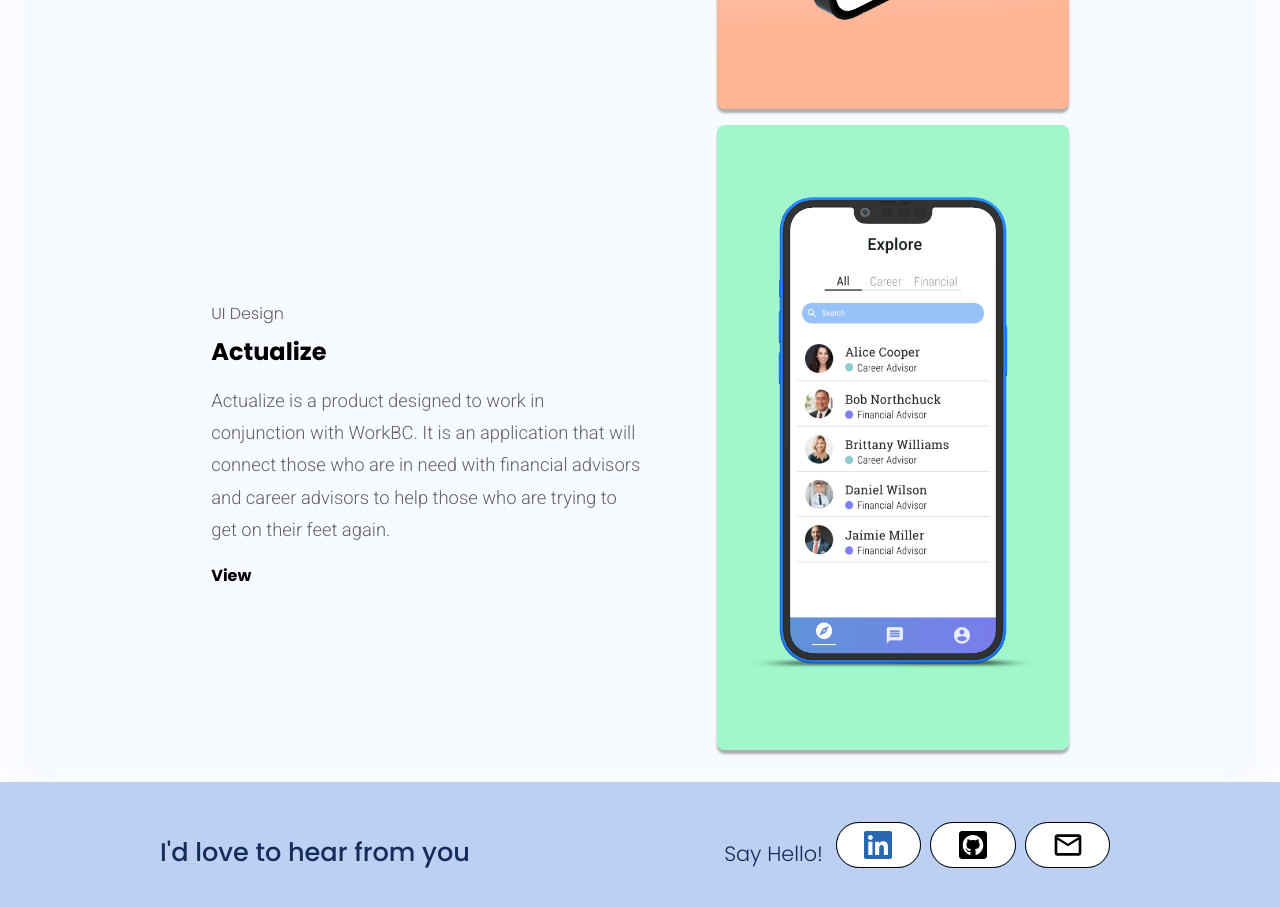
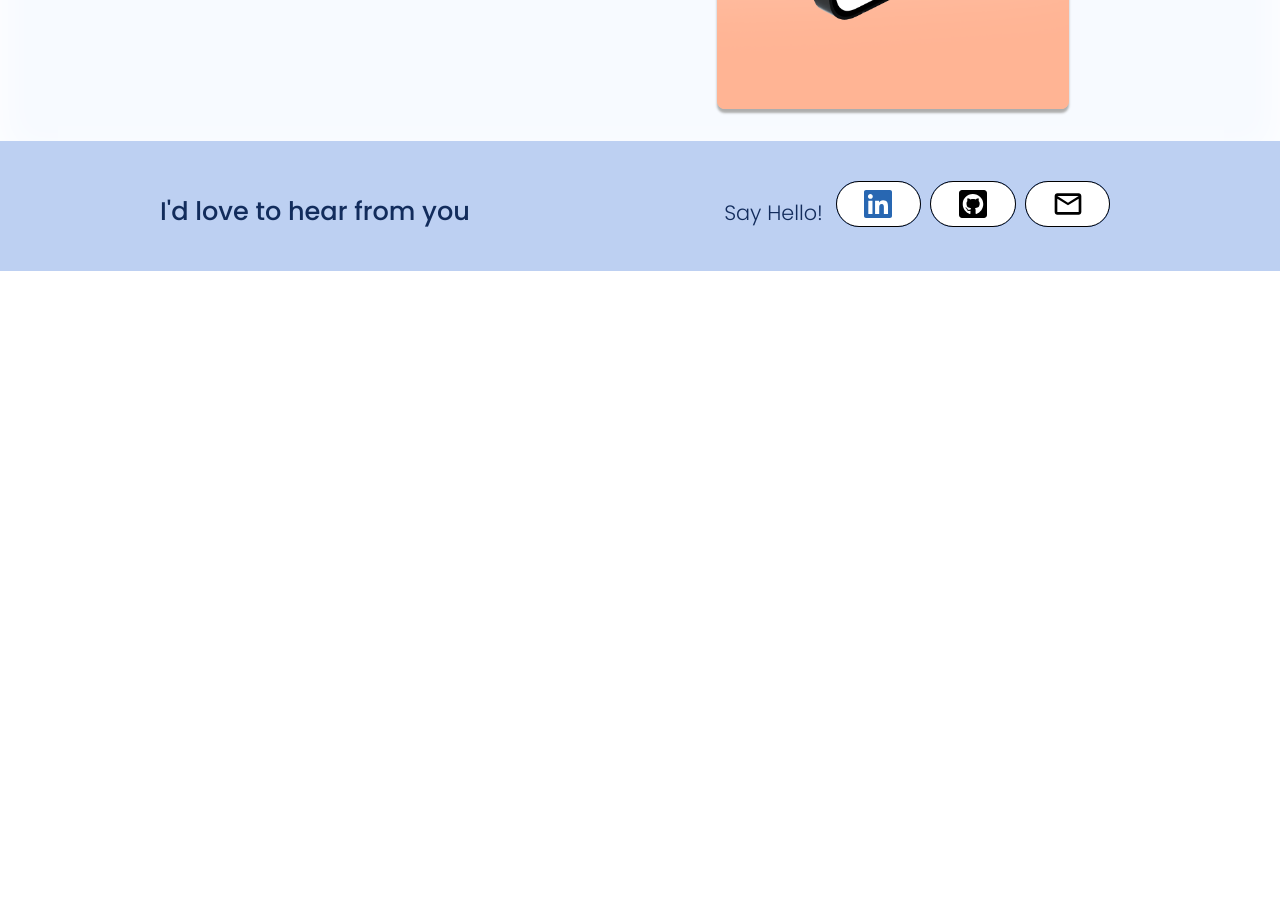
Before and after one commit to ItsMe-Matt/portfolio, a Next.js app: page / in a window 1280 px wide. Shown: the part 1880-2787 px from the top of the page. After the commit the page ends 2151 px from the top, so only its background shows below. Built offline with nearby package versions, Linux system fonts and the light colour scheme.

Commit message:
changes to home page

```diff
--- a/pages/index.js
+++ b/pages/index.js
@@ -99,17 +99,7 @@ export default function Home() {
           hOff = {hlOff2}
           uColor={ULColor2}
           />
-          <Project2
-          title={Proj[1].header}
-          type={Proj[1].type}
-          img={Proj[1].titleImg}
-          detail={Proj[1].description}
-          route={Proj[1].route}
-          bgcolor={Proj[1].color}
-          hOn = {()=>hlOn2(Proj[1].color)}
-          hOff = {hlOff2}
-          uColor={ULColor2}
-          />
+
 
       </Content>
 
```
Also changed, not shown: pages/Actualize/index.js (+7 -7 lines), public/static/projImg/cPTitle.png.
